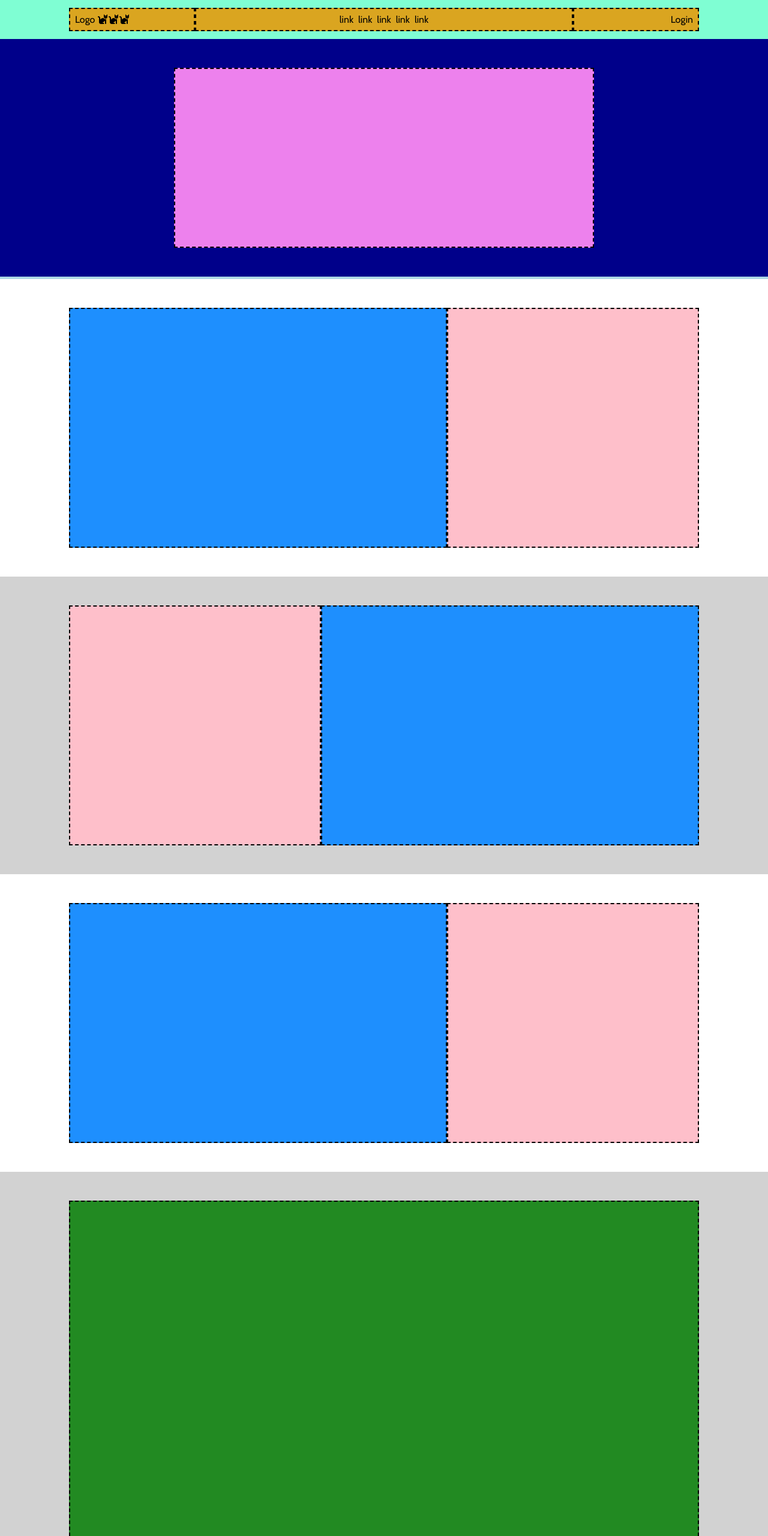
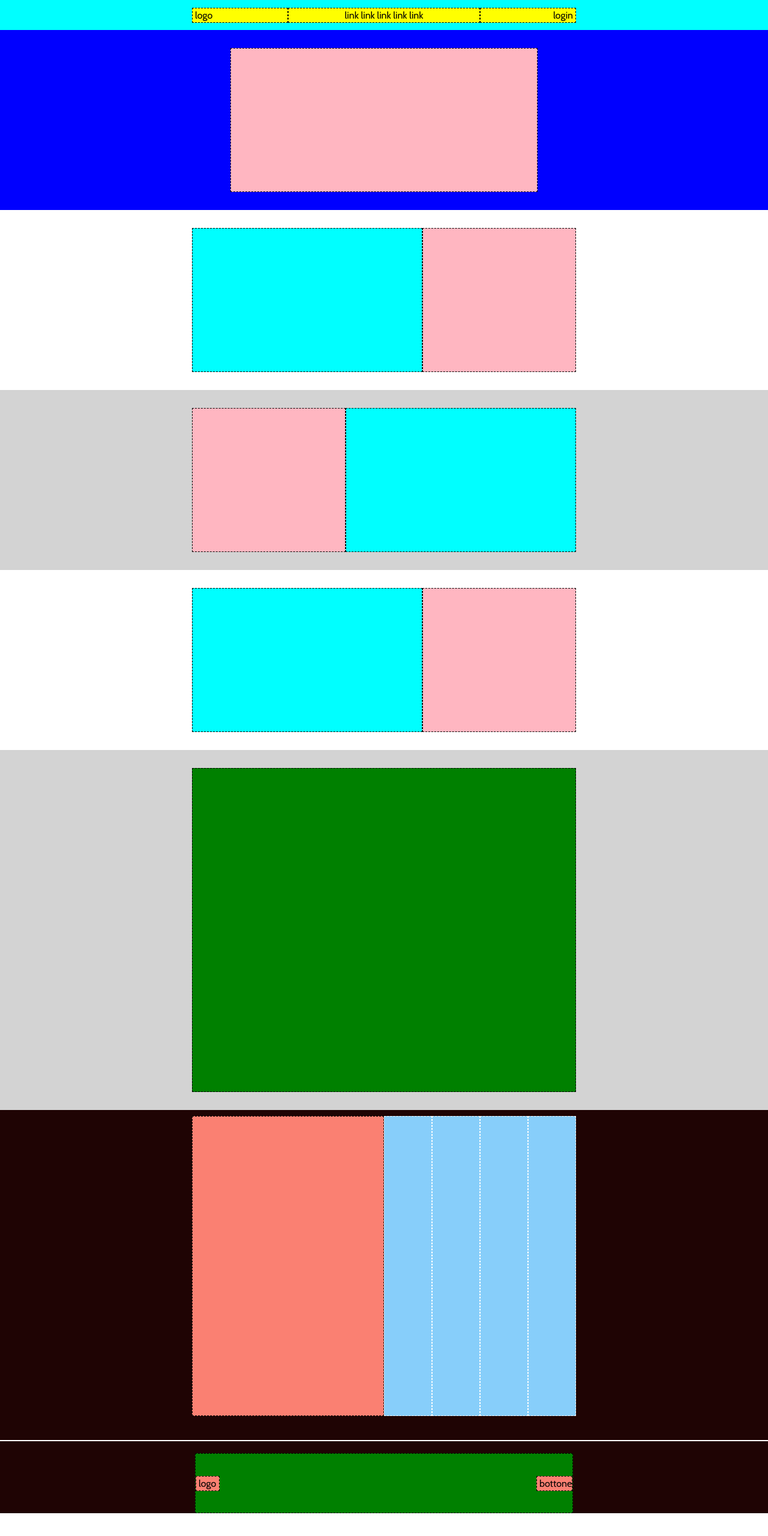
Before and after one commit to Fradala/htmlcss-discord, a plain HTML site: page index.html in a window 1280 px wide. Shown: the top 2560 px of the page at 60% size. After the commit the page ends 2522 px from the top, so only its background shows below. Drawn offline with nearby package versions, Linux system fonts and the light colour scheme.

Commit message:
ricreazione struttura base

```diff
--- a/index.html
+++ b/index.html
@@ -1,4 +1,4 @@
-<!DOCTYPE html>
+<!DOCTYPE html
 <html lang="it">
 <head>
     <meta charset="UTF-8">
@@ -17,86 +17,50 @@
     <link rel="stylesheet" href="style/style.css">
 </head>
 <body>
+    <header class="flex">
+        <section class="intestazione flex">
+            <div class="logo">logo</div>
+            <div class="link">link link link link link</div>
+            <div class="login">login</div>
 
-    <header>
-        <section class="navigation">
-            <div class="container flex-j-center">
-                <div class="brand dotted-test">
-                    Logo
-                    <i class="fa-solid fa-cat"></i><i class="fa-solid fa-cat"></i><i class="fa-solid fa-cat"></i>
-
-                </div>
-                <nav class="dotted-test">
-                    <ul class="flex-j-center">
-                        <li>link</li>
-                        <li>link</li>
-                        <li>link</li>
-                        <li>link</li>
-                        <li>link</li>
-                    </ul>
-                </nav>
-                <div class="login dotted-test">
-                    Login
-                </div>
-            </div>
-        </section>
-        <section id="jumbo">
-            <div class="jumbotron jumbo-container dotted-test">
-            </div>
         </section>
     </header>
+    <section class="primo-rettangolo flex">
+        <div class="rettangolo-rosa">
+        </div>
+    </section>
+    <section class="contenitore flex">
+        <div class=" grande azzurro"></div>
+        <div class=" piccolo rosa"></div>
+    </section>
+    <section class="contenitore grigio flex">
+        <div class="piccolo rosa"></div>
+        <div class="grande azzurro"></div>
+    </section>
+    <section class="contenitore flex">
+        <div class=" grande azzurro"></div>
+        <div class=" piccolo rosa"></div>
+    </section>
+    <section class="contenitore-grande grigio flex">
+        <div class="verde"></div>
+    </section>
+    <section class="parte-finale flex">
+        <div class="rettangolo-arancio"></div>
+        <div class="rettangolo-ciano"></div>
+        <div class="rettangolo-ciano"></div>
+        <div class="rettangolo-ciano"></div>
+        <div class="rettangolo-ciano"></div>
+    </section>
+    <section class="ultima-parte flex">
+        <div class="rettangolo-verde flex">
+            <div class="logo-sotto">logo</div>
+            <div class="bottone">bottone</div>
+        </div>
+    </section>
 
-    <main>
-        <section class="bg-white">
-            <div class="container flex-j-center columns">
-                <div class="column column-big dotted-test"></div>
-                <div class="column column-small dotted-test"></div>
-            </div>
-        </section>
-        <section class="bg-grey">
-            <div class="container flex-j-center columns">
-                <div class="column column-small dotted-test"></div>
-                <div class="column column-big dotted-test"></div>
-            </div>
-        </section>
-        <section class="bg-white">
-            <div class="container flex-j-center columns">
-                <div class="column column-big dotted-test"></div>
-                <div class="column column-small dotted-test"></div>
-            </div>
-        </section>
-        <section class="bg-grey">
-            <div class="container flex-j-center columns">
-                <div class="column column-single dotted-test"></div>
-            </div>
-        </section>
-    </main>
 
-    <footer>
-        <section class="links container flex-j-center">
-            <div class="column column-30 dotted-test"></div>
-            <div class="column column-70 dotted-test flex-j-center">
-                <div class="column-quarters">
-                </div>
-                <div class="column-quarters">
-                </div>
-                <div class="column-quarters">
-                </div>
-                <div class="column-quarters">
-                </div>
-            </div>
-        </section>
 
-        <div class="footer-divider flex-j-center"></div>
 
-        <section class="navigation container flex-j-between">
-            <div class="button logo-button dotted-test">
-                Logo
-            </div>
-            <div class="button dotted-test">
-                Bottone
-            </div>
-        </section>
-    </footer>
+
 </body>
 </html>
--- a/style/style.css
+++ b/style/style.css
@@ -9,164 +9,181 @@ body{
     font-family: 'Cabin', sans-serif;
 }
 
-.flex-centered{
-    display: flex;
-    align-items: center;
-    justify-content: center;
+header{
+    height: 50px;
+    width: 100%;
+    background-color: aqua;
 }
 
-.flex-j-center{
+.flex{
     display: flex;
-    justify-content: center;
+    flex-direction: row;
+
 }
 
-.flex-j-between{
-    display: flex;
-    justify-content: space-between;
+.intestazione{
+    justify-content: center;
+    align-items: center;
+    margin: auto;
+    width: 50%;
+    height: 50%;
+    background-color: yellow;
+
 }
 
-.container{
-    max-width: 1050px;
-    /* width: 65 */
-    margin: 0 auto;
+.logo{
+    border: 1px dashed black;
+    width: 25%;
+    height: 100%;
+    align-self: flex-start;
+    padding: 2px 0 2px 4px;
 }
 
-.jumbo-container{
-    max-width: 700px;
-    /* width: 50% */
-    margin: 0 auto;
+.link{
+    border: 1px dashed black;
+    width: 50%;
+    height: 100%;
+    align-self: center;
+    text-align: center;
+    padding: 2px 0 2px;
 }
 
-.dotted-test{
-    border: 2px dashed black;
-}
+.login{
+    border: 1px dashed black;
+    width: 25%;
+    height: 100%;
+    align-self: flex-end;
+    text-align: end;
+    padding: 2px 4px 0 2px;
 
-.columns{
-    padding: 3rem 0;
-}
-
-.column{
-    height: 400px;
-}
-
-.column-big{
-    background-color: #1e8ffe;
-    width: 60%;
-}
-
-.column-small{
-    background-color: #febfca;
-    width: 40%;
-}
-
-.column-single{
-    background-color: #228a22;
-    width: 100%;
-    height: 700px;
-}
-
-.column-70{
-    background-color: #20b1a9 ;
-    width: 70%;
-    height: 500px;
-}
-
-.column-30{
-    background-color: #ef7f7f;
-    height: 500px;
-    width: 30%;
-}
-
-.column-quarters{
-    border: 2px dashed white;
-    width: calc(100% / 4);
 }
 
 
 
-.bg-white{
-    background-color: white;
+
+
+.primo-rettangolo{
+    width: 100%;
+    height: 300px;
+    background-color: blue;
 }
 
-.bg-grey{
-    background-color: #d2d2d2;
+.rettangolo-rosa{
+    margin: auto;
+    width: 40%;
+    height: 80%;
+    background-color: lightpink;
+    border: 1px dashed black ;
 }
 
-header{
-    background-color: #acd7e5;
-    padding: 0 0 .25rem;
+.contenitore{
+    width: 100%;
+    height: 300px;
+    justify-content: center;
+    align-items: center;
+
 }
 
-section.navigation{
-    padding: .8rem 0;
-    background-color: #7ffed3;
+.grigio{
+    background-color: lightgrey;
+}
+
+.grande{
+    width: 30%;
+    height: 80%;
+}
+
+.azzurro{
+    background-color: aqua;
+    border: 1px dashed black;
+}
+
+.piccolo{
+    width: 20%;
+    height: 80%;
+}
+
+.rosa{
+    background-color: lightpink;
+    border: 1px dashed black;
+}
+
+.contenitore-grande{
+    width: 100%;
+    height: 600px;
+    justify-content: center;
+    align-items: center;
+}
+
+.verde{
+
+    height: 90%;
+    width: 50%;
+
+    background-color: green;
+    border: 1px dashed black;
 }
 
 
-header section.navigation > div{
-    /* height: 40px; */
-    background-color: goldenrod;
+.parte-finale{
+    background-color: rgb(31, 4, 4);
+    padding: 10px 200px 40px;
+    justify-content: center;
+    align-items: center;
+    border-bottom: 2px solid white;
+
+
 }
 
-header section.navigation div.brand,
-header section.navigation nav,
-header section.navigation div.login{
-    padding: .5rem;
+.rettangolo-arancio{
+    height: 500px;
+    width: 320px;
+    background-color: salmon;
+    border: 1px dashed black;
 }
 
-
-section.navigation div.brand,
-section.navigation div.login{
-    width: 20%;
+.rettangolo-ciano{
+    background-color: lightskyblue;
+    border: 1px dashed white;
+    width: 80px;
+    height: 500px;;
 }
 
-section.navigation  nav{
-    width: 60%;
+.ultima-parte{
+    background-color: rgb(31, 4, 4);
+    padding-top: 20px;
+
+
+
 }
 
-section.navigation  nav ul{
-    list-style-type: none;
+.rettangolo-verde{
+    margin: auto;
+    width: 630px;
+    height: 100px;
+    background-color: green;
+    border: 1px dashed black;
+    justify-content: space-between;
+
+    align-items: center;
 }
 
-section.navigation  nav ul li{
-    /* display: inline-block; */
-    padding: 0 .25rem;
+.logo-sotto{
+    border: 1px dashed black;
+    width: 40px;
+    background-color: salmon;
+    padding: 2px 2px 2px 4px;
+
+
 }
 
-
-section.navigation div.login{
-    text-align: right;
-}
+.bottone{
+    border: 1px dashed black;
+    width: 60px;
+    background-color: salmon;
+    padding: 2px 2px 2px 4px;
 
 
-section#jumbo{
-    /* height: 300px; */
-    background-color: #00008a;
-    padding: 3rem 0;
+
+
 }
-
-div.jumbotron{
-    height: 300px;
-    background-color: #ed81ed;
-}
-
-footer{
-    background-color: #23272a;
-}
-
-div.footer-divider{
-    background-color: white;
-    height: 1px;
-    width: 100%;
-    margin: 2rem 0;
-}
-
-section.links{
-    padding-top: .5rem;
-}
-
-div.button{
-    background-color: #feb5c0;
-    height: 2rem;
-    padding: .25rem .5rem;
-}
```
